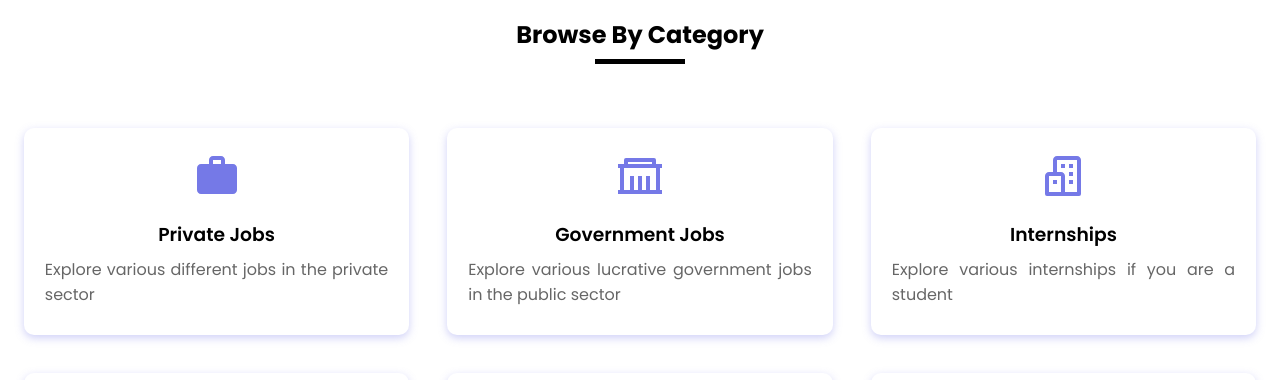
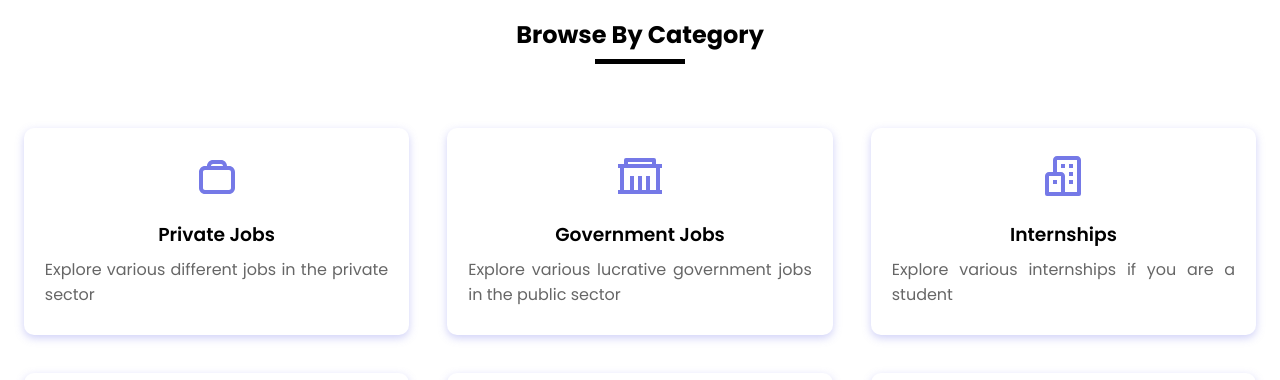
Before and after one commit to codescientist703/job-site, a React (Create React App) app in the folder jobsite/frontend/: page / in a window 1280 px wide. Shown: the part 1320-1700 px from the top of the page. Built offline with nearby package versions, Linux system fonts and the light colour scheme.

Commit message:
added links to footer and cards on home page

```diff
--- a/jobsite/frontend/src/RawContent/FooterContent.js
+++ b/jobsite/frontend/src/RawContent/FooterContent.js
@@ -4,15 +4,15 @@ const data = {
 	categories: [
 		{
 			name: 'Private Jobs',
-			link: '/category',
+			link: '/category/jobs',
 		},
 		{
 			name: 'Govt Jobs',
-			link: '/category',
+			link: '/category/government-jobs',
 		},
 		{
 			name: 'Internships',
-			link: '/category',
+			link: '/category/internships',
 		},
 		{
 			name: 'Part Time Jobs',
@@ -20,7 +20,7 @@ const data = {
 		},
 		{
 			name: 'IT Jobs',
-			link: '/category',
+			link: '/category/it-jobs',
 		},
 	],
 	quicklinks: [
--- a/jobsite/frontend/src/RawContent/HomeContent.js
+++ b/jobsite/frontend/src/RawContent/HomeContent.js
@@ -1,4 +1,5 @@
-import { MdWork } from 'react-icons/md';
+// import { MdWork } from 'react-icons/md';
+import { CgWorkAlt } from 'react-icons/cg';
 import { RiGovernmentLine } from 'react-icons/ri';
 import { BsCodeSlash } from 'react-icons/bs';
 import { BiTime, BiBuildings } from 'react-icons/bi';
@@ -16,8 +17,9 @@ const Data = {
 		{
 			cardTitle: 'Private Jobs',
 			cardContent: 'Explore various different jobs in the private sector',
-			cardIcon: <MdWork />,
+			cardIcon: <CgWorkAlt />,
 			cardIconColor: theme.primaryColor,
+			cardLink: '/category/jobs',
 		},
 		{
 			cardTitle: 'Government Jobs',
@@ -25,12 +27,14 @@ const Data = {
 				'Explore various lucrative government jobs in the public sector',
 			cardIcon: <RiGovernmentLine />,
 			cardIconColor: theme.primaryColor,
+			cardLink: '/category/government-jobs',
 		},
 		{
 			cardTitle: 'Internships',
 			cardContent: 'Explore various internships if you are a student',
 			cardIcon: <BiBuildings />,
 			cardIconColor: theme.primaryColor,
+			cardLink: '/category/internships',
 		},
 		{
 			cardTitle: 'IT Jobs',
@@ -38,6 +42,7 @@ const Data = {
 				'Explore various jobs in one the largest sector of the world',
 			cardIcon: <BsCodeSlash />,
 			cardIconColor: theme.primaryColor,
+			cardLink: '/category/it-jobs',
 		},
 		{
 			cardTitle: 'Part Time Jobs',
@@ -45,12 +50,14 @@ const Data = {
 				'We have got you covered if you do not have time for full time commitments',
 			cardIcon: <BiTime />,
 			cardIconColor: theme.primaryColor,
+			cardLink: '/category',
 		},
 		{
 			cardTitle: 'Interview Experiences',
 			cardContent: 'Learn from the interview experiences of other people',
 			cardIcon: <IoNewspaperOutline />,
 			cardIconColor: theme.primaryColor,
+			cardLink: '/interview-experiences',
 		},
 	],
 };
--- a/jobsite/frontend/src/pages/Home/Home.elements.js
+++ b/jobsite/frontend/src/pages/Home/Home.elements.js
@@ -286,7 +286,7 @@ export const CardContainer = styled.div`
 	}
 `;
 
-export const Card = styled.div`
+export const Card = styled(Link)`
 	/* for mobile */
 	width: 100%;
 	margin: 0 auto;
@@ -298,6 +298,8 @@ export const Card = styled.div`
 	padding: 1.25rem 1.3rem;
 	transition: transform 0.5s, box-shadow 0.5s;
 	text-align: justify;
+	text-decoration: none;
+	color: #000;
 
 	&:hover {
 		box-shadow: ${({ theme }) => theme.cardShadowHover};
--- a/jobsite/frontend/src/pages/Home/Home.js
+++ b/jobsite/frontend/src/pages/Home/Home.js
@@ -121,7 +121,7 @@ const SectionThree = () => {
 			<Underline />
 			<CardContainer>
 				{Data.card.map((data, index) => (
-					<Card key={index}>
+					<Card key={index} to={data.cardLink}>
 						<CardIcon color={data.cardIconColor}>{data.cardIcon}</CardIcon>
 						<CardTitle>{data.cardTitle}</CardTitle>
 						<CardContent>{data.cardContent}</CardContent>
```
